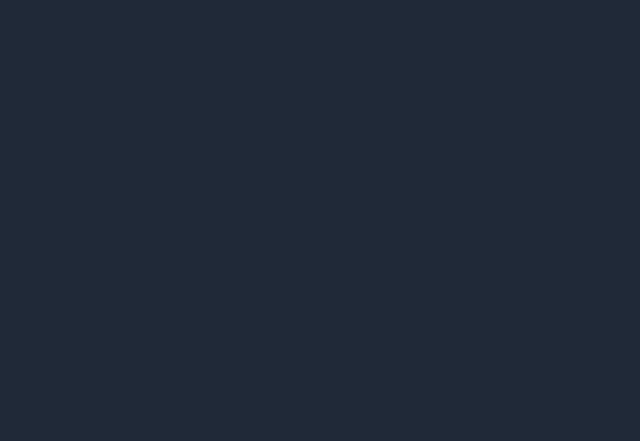
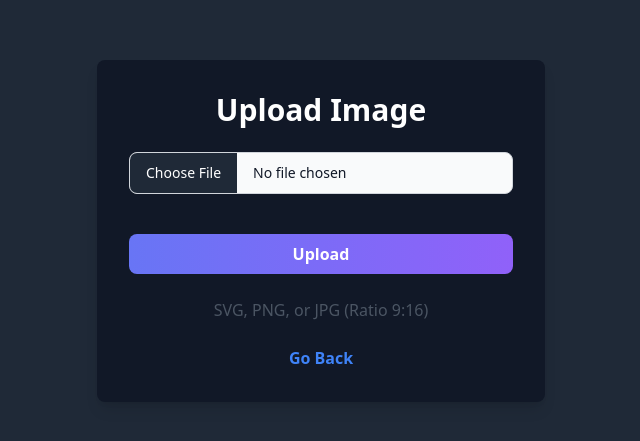
Before and after one commit to hmzatayab/SAVGO, a React (Vite) app in the folder FrontEnd/: page /upload in a window 1280 px wide. Before the commit this address had no page. Shown: the part 169-610 px from the top of the page, without its empty margins (319-959 px from the left). Built offline with nearby package versions, Linux system fonts and the light colour scheme.

Commit message:
Create Upload Page

```diff
--- a/FrontEnd/src/App.jsx
+++ b/FrontEnd/src/App.jsx
@@ -3,6 +3,7 @@ import { Route, Routes } from "react-router-dom";
 import Home from "./Pages/Home";
 import { LoginPage } from "./Pages/login";
 import RegisterPage from "./Pages/Register";
+import UploadImage from "./Pages/Upload";
 
 function App() {
   return(
@@ -11,6 +12,7 @@ function App() {
         <Route path="/" element={<Home/>}/>
         <Route path="/login" element={<LoginPage/>}/>
         <Route path="/register" element={<RegisterPage/>}/>
+        <Route path="/upload" element={<UploadImage/>}/>
       </Routes>
     </div>
   )
--- a/FrontEnd/src/Pages/Register.jsx
+++ b/FrontEnd/src/Pages/Register.jsx
@@ -40,6 +40,9 @@ const RegisterPage = () => {
       setPassword("");
       setUsername("");
       setImage("");
+
+      console.log(user);
+
     } catch (error) {
       console.error(
         "Registration error:", error.response?.data || error.message
--- /dev/null
+++ b/FrontEnd/src/Pages/Upload.jsx
@@ -0,0 +1,81 @@
+import React, { useState } from "react";
+
+function UploadImage() {
+  const [imageFile, setImageFile] = useState(null);
+
+  const handleFileChange = (e) => {
+    setImageFile(e.target.files[0]);
+  };
+
+  const handleSubmit = async (e) => {
+    e.preventDefault();
+
+    if (!imageFile) {
+      alert("Please upload an image file!");
+      return;
+    }
+
+    const formData = new FormData();
+    formData.append("imageUpload", imageFile);
+
+    try {
+      const response = await fetch("/profile/upload", {
+        method: "POST",
+        body: formData,
+      });
+
+      if (response.ok) {
+        alert("Image uploaded successfully!");
+      } else {
+        alert("Failed to upload image.");
+      }
+    } catch (error) {
+      console.error("Error uploading image:", error);
+      alert("An error occurred while uploading the image.");
+    }
+
+    // Reset the file input
+    setImageFile(null);
+    e.target.reset();
+  };
+
+  return (
+    <div className="min-h-screen bg-gray-800 flex items-center justify-center">
+      <div className="max-w-md w-full bg-gray-900 text-white p-8 rounded-lg shadow-lg">
+        <h1 className="text-3xl font-bold mb-6 text-center">Upload Image</h1>
+        <form
+          onSubmit={handleSubmit}
+          className="space-y-4"
+          encType="multipart/form-data"
+        >
+          {/* Upload Image Input */}
+          <input
+            autocomplete="off"
+            className="mb-6 block w-full text-sm text-gray-900 border border-gray-300 rounded-lg cursor-pointer bg-gray-50 dark:text-gray-400 focus:outline-none dark:bg-gray-700 dark:border-gray-600 dark:placeholder-gray-400"
+            id="file_input"
+            type="file"
+            name="imageUpload"
+            onChange={handleFileChange}
+          />
+
+          {/* Submit Button */}
+          <input
+            type="submit"
+            value="Upload"
+            className="w-full py-2 bg-gradient-to-r from-indigo-500 to-purple-500 hover:from-purple-500 hover:to-indigo-500 text-white font-bold rounded-lg cursor-pointer transition-all duration-300 transform hover:scale-105"
+          />
+        </form>
+        <h6 className="my-6 text-center font-thin text-gray-600">
+          SVG, PNG, or JPG (Ratio 9:16)
+        </h6>
+        <p className="text-blue-500 text-center">
+          <a href="/">
+            <strong>Go Back</strong>
+          </a>
+        </p>
+      </div>
+    </div>
+  );
+}
+
+export default UploadImage;
```
